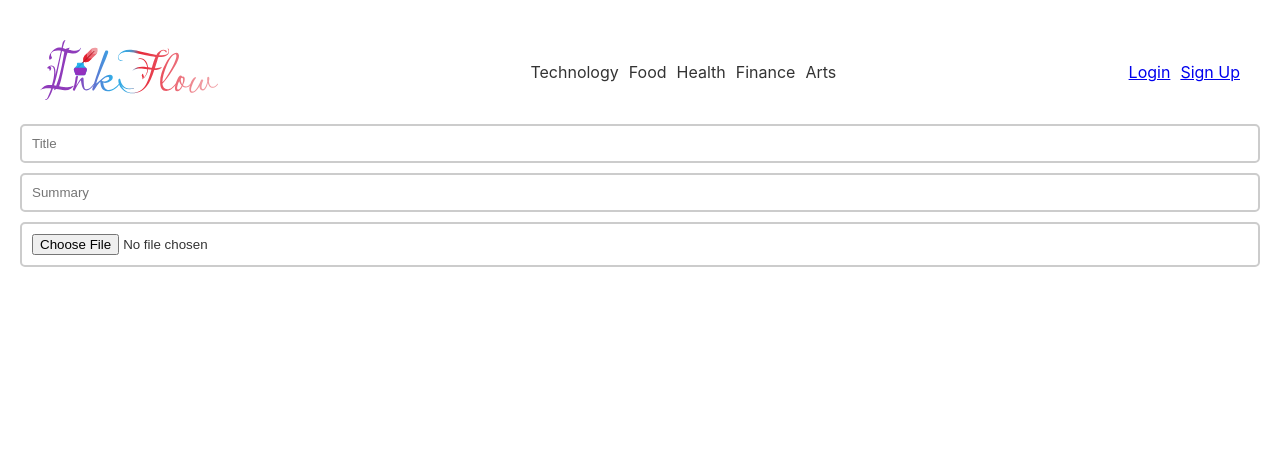
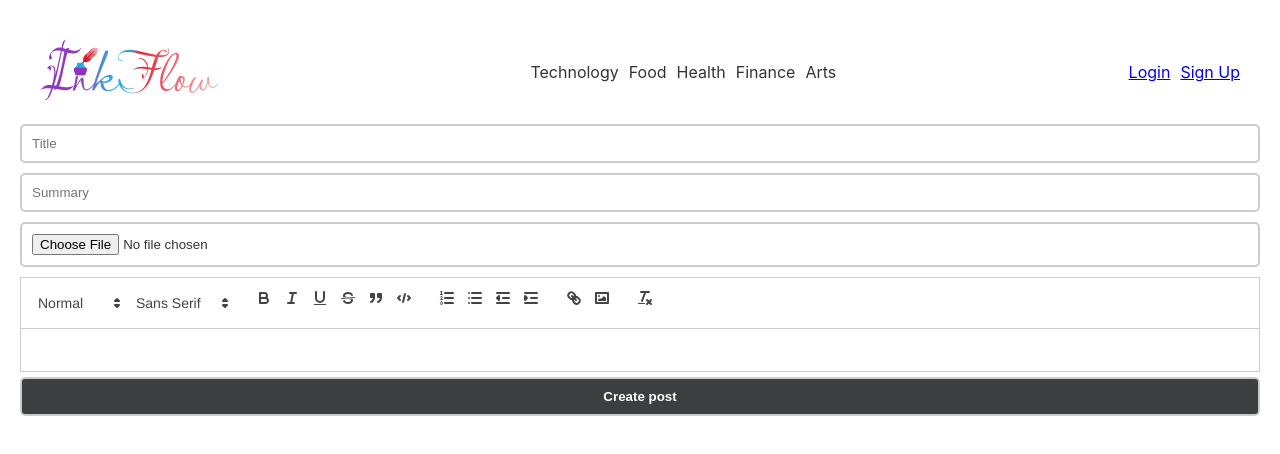
Before and after one commit to AlphaGhostUSMC/inkflow2.0, a React (Create React App) app in the folder frontend/: page /create in a window 1280 px wide. Shown: the top 454 px of the page. Built offline with nearby package versions, Linux system fonts and the light colour scheme; no server answers.

Commit message:
Markdown Editor  Completed, Need to work on Files

```diff
--- a/frontend/src/App.css
+++ b/frontend/src/App.css
@@ -105,6 +105,6 @@ button {
   cursor: pointer;
 }
 
-form h1 {
+form.login h1, form.register h1 {
   text-align: center;
 }
--- a/frontend/src/pages/createPost.js
+++ b/frontend/src/pages/createPost.js
@@ -1,10 +1,34 @@
+import ReactQuill from 'react-quill';
+import 'react-quill/dist/quill.snow.css';
+import { useState } from 'react';
+
+const modules = {
+  toolbar: [
+    [{ 'header': [1, 2, 3, 4, 5, 6, false] }, { 'font': [] }],
+    ['bold', 'italic', 'underline', 'strike', 'blockquote', 'code-block'],
+    [{ 'list': 'ordered' }, { 'list': 'bullet' }, { 'indent': '-1' }, { 'indent': '+1' }],
+    ['link', 'image'],
+    ['clean']
+  ],
+};
+const formats = [
+  'header', 'font',
+  'bold', 'italic', 'underline', 'strike', 'blockquote', 'code-block',
+  'list', 'bullet', 'indent',
+  'link', 'image'
+];
+
 export default function CreatePost() {
+  const [title, setTitle] = useState('');
+  const [summary, setSummary] = useState('');
+  const [content, setContent] = useState('');
   return (
     <form>
-      <input type="title" placeholder={"Title"} />
-      <input type="summary" placeholder={"Summary"} />
+      <input type="title" placeholder={"Title"} value={title} onChange={ev => setTitle(ev.target.value)} />
+      <input type="summary" placeholder={"Summary"} value={summary}onChange={ev => setSummary(ev.target.value)} />
       <input type="file" placeholder={"Image"} />
-
+      <ReactQuill value={content} onChange={newValue => setContent(newValue)} modules={modules} formats={formats} />
+      <button style={{ marginTop: '5px' }}>Create post</button>
     </form>
   );
 }
```
Also changed, not shown: 1 other file (tests, documents, lock files or other folders).
